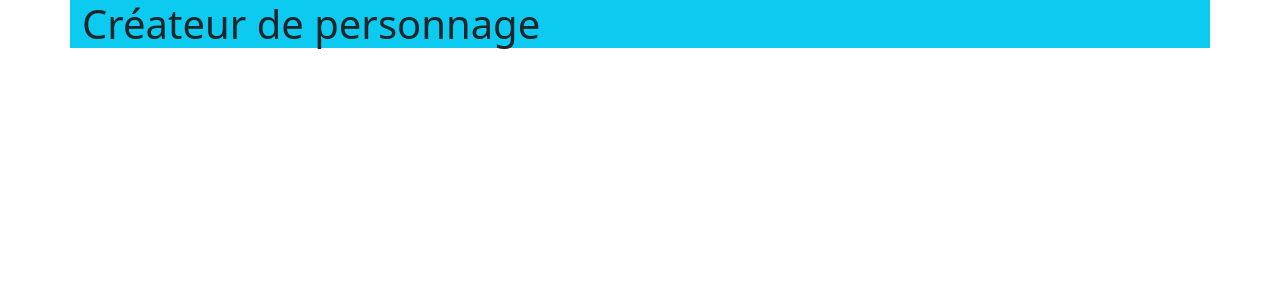
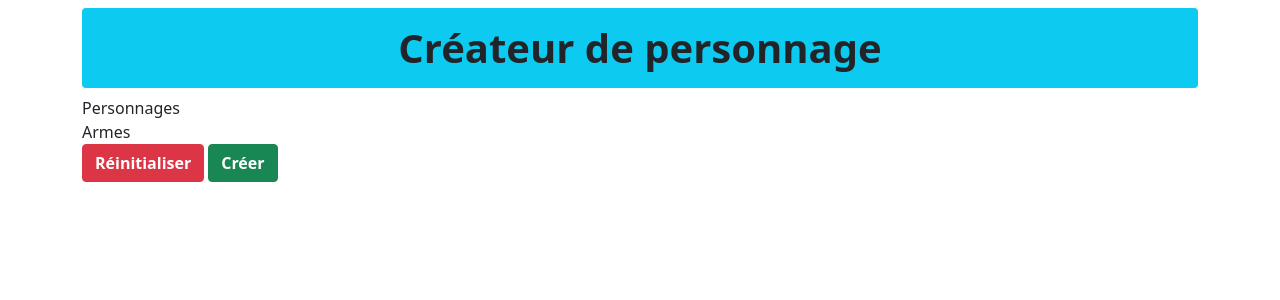
Before and after one commit to Chaambane/joueurs, a React (Create React App) app: page / in a window 1280 px wide. Shown: the top 300 px of the page. Built offline with nearby package versions, Linux system fonts and the light colour scheme.

Commit message:
feat(JoueursManager) add title and button components

```diff
--- /dev/null
+++ b/src/components/Button/Button.js
@@ -0,0 +1,12 @@
+import React from 'react'
+
+const button = (props) => {
+    const cssBtn = `btn ${props.clrBtn} fw-bold me-1`;
+    return(
+        <button className={cssBtn} onClick={props.clic}>
+            {props.children}
+        </button>
+    )
+};
+
+export default button;
--- /dev/null
+++ b/src/components/TitleH1/TitleH1.js
@@ -0,0 +1,9 @@
+import React from 'react';
+
+const titleH1 = (props) => (
+    <h1 className="fw-bold text-center bg-info mt-2 p-3 rounded">
+        {props.children}
+    </h1>
+);
+
+export default titleH1;
--- a/src/containers/JoueursManager/JoueursManager.js
+++ b/src/containers/JoueursManager/JoueursManager.js
@@ -1,9 +1,19 @@
 import React, {Component} from 'react';
+import TitleH1 from '../../components/TitleH1/TitleH1';
+import Button from '../../components/Button/Button';
 
 class JoueursManager extends Component {
     render() {
         return (
-            <h1 className="container bg-info">Créateur de personnage</h1>
+            <main className="container">
+                <TitleH1>Créateur de personnage</TitleH1>
+                <div>Personnages</div>
+                <div>Armes</div>
+                <div>
+                    <Button clrBtn="btn-danger" clic={() => console.log("Réinitialiser")}>Réinitialiser</Button>
+                    <Button clrBtn="btn-success" clic={() => console.log("Créer")}>Créer</Button>
+                </div>
+            </main>
         )
     };
 }
```
